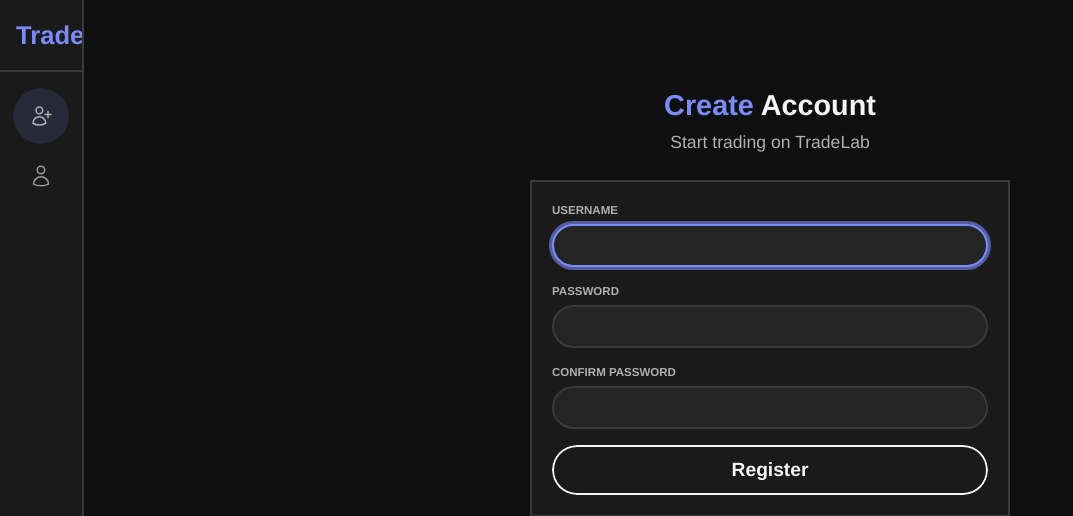
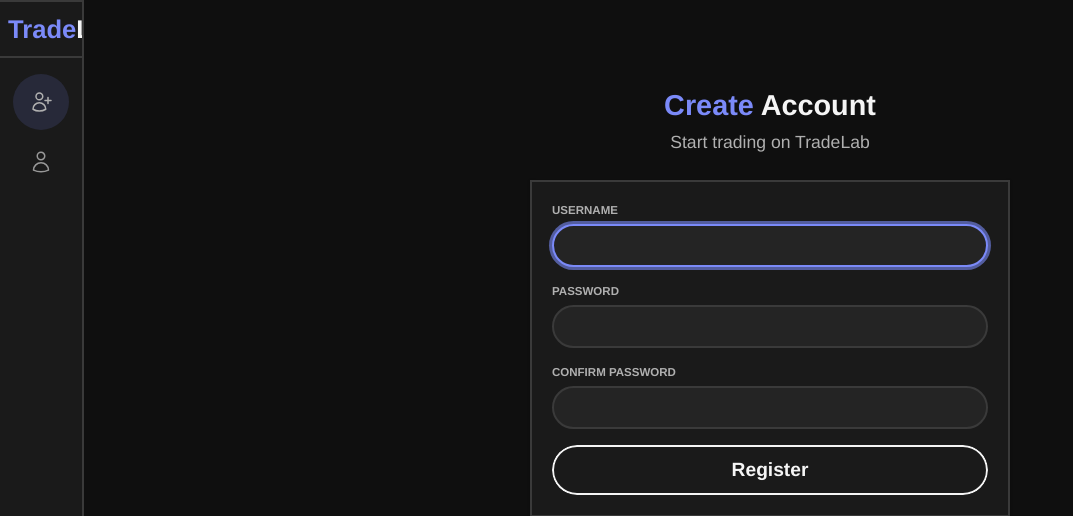
Before and after one commit to TDS2K5/tradelab, a Flask app: page /register in a window 1280 px wide. Shown: the top 516 px of the page, without its empty margins (0-1073 px from the left). Run offline with Flask 3, Linux system fonts and the light colour scheme; some libraries are stand-ins or nearby versions.

Commit message:
minor sidebar UI

```diff
--- a/static/styles.css
+++ b/static/styles.css
@@ -216,8 +216,11 @@ small,
 }
 
 .tl-sidebar-brand {
-    padding: 1rem 1rem 1rem;
+    /* padding: 1rem 1rem 1rem; */
+    padding: 1vh 1vh 1vh;
     border-bottom: 2px solid var(--tl-border);
+    border-top: 2px solid var(--tl-border);
+
 }
 
 .tl-sidebar-brand a {
```
